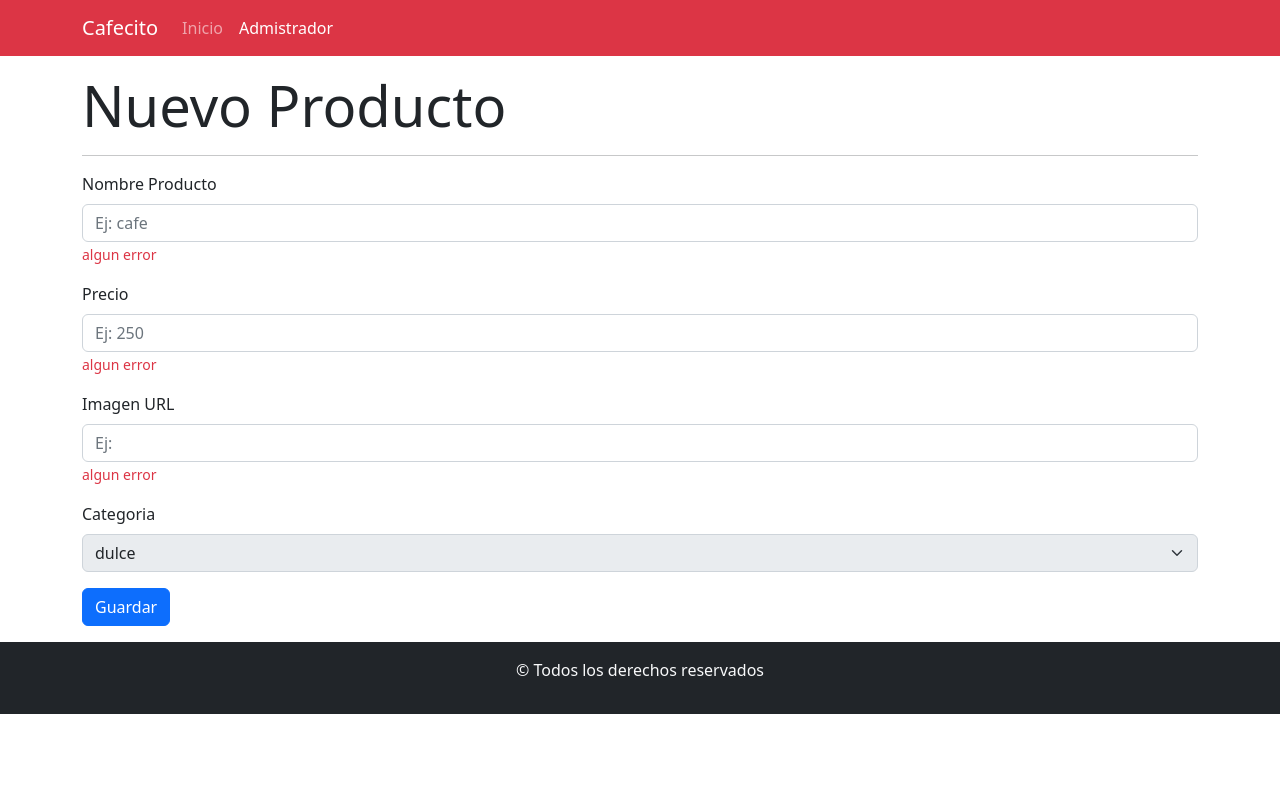
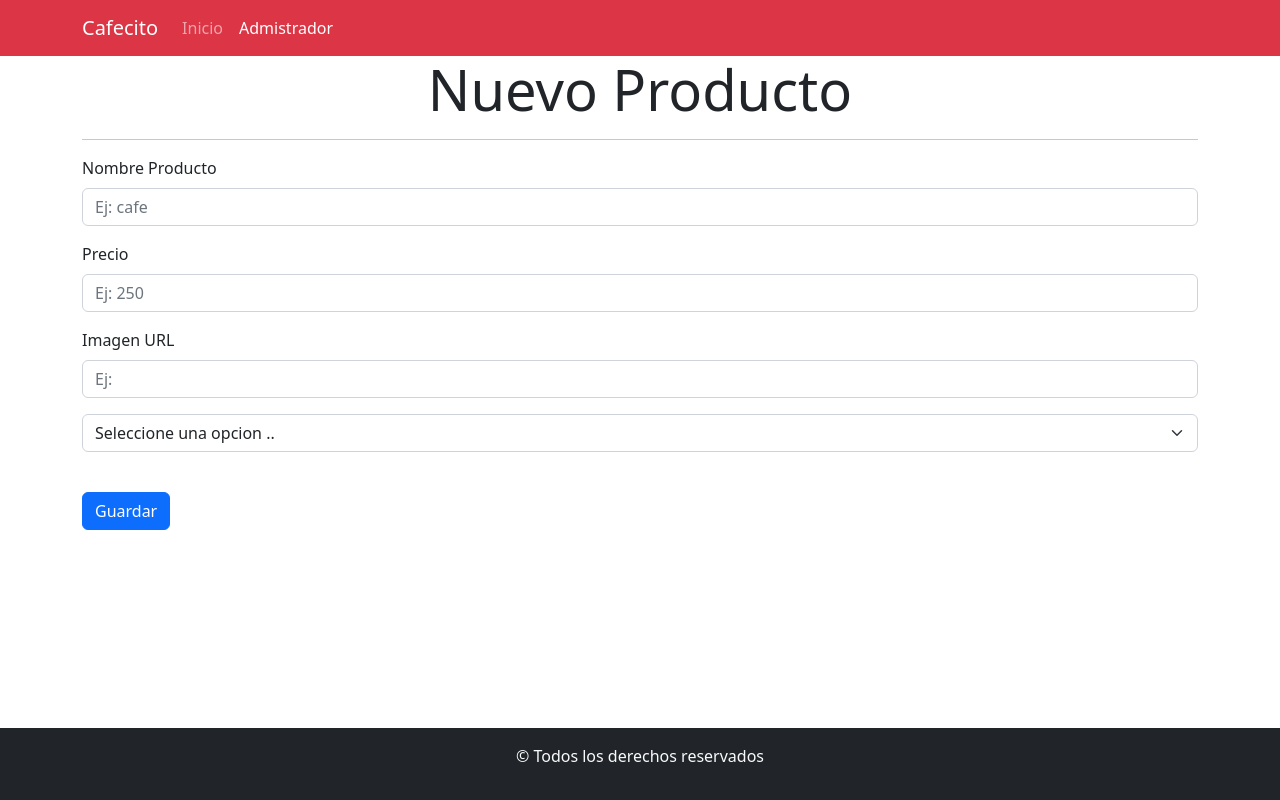
Before and after one commit to Yessi48206/Proyecto-cafecito, a React (Create React App) app: page /administrar/crear in a window 1280 px wide. Built offline with nearby package versions, Linux system fonts and the light colour scheme.

Commit message:
agregamos la validacion del formulario

```diff
--- a/db.json
+++ b/db.json
@@ -3,21 +3,21 @@
         {
             "nombreProducto":"cafe",
             "precio":300,
-            "categoria":"bebida caliente",
+            "categoria":"Bebida caliente",
             "imagen":"https://images.pexels.com/photos/2575835/pexels-photo-2575835.jpeg?auto=compress&cs=tinysrgb&w=1260&h=750&dpr=1",
             "id":1
         },
         {
             "nombreProducto":"brawnie",
             "precio":350,
-            "categoria":"dulce",
+            "categoria":"Dulce",
             "imagen":"https://images.pexels.com/photos/2067396/pexels-photo-2067396.jpeg?auto=compress&cs=tinysrgb&w=1260&h=750&dpr=1",
             "id":1
         },
         {
             "nombreProducto":"te",
             "precio":320,
-            "categoria":"bebida caliente",
+            "categoria":"Bebida caliente",
             "imagen":"https://images.pexels.com/photos/12898335/pexels-photo-12898335.jpeg?auto=compress&cs=tinysrgb&w=600",
             "id":1
         }
--- a/package.json
+++ b/package.json
@@ -10,6 +10,7 @@
     "react": "^18.2.0",
     "react-bootstrap": "^2.5.0",
     "react-dom": "^18.2.0",
+    "react-hook-form": "^7.37.0",
     "react-router-dom": "^6.4.2",
     "react-scripts": "5.0.1",
     "sweetalert2": "^11.5.1",
--- a/src/componente/views/producto/CrearProducto.jsx
+++ b/src/componente/views/producto/CrearProducto.jsx
@@ -1,53 +1,105 @@
-import {Form,Button} from "react-bootstrap";
-
-
+import { Form, Button, Container } from "react-bootstrap";
+import { useForm } from "react-hook-form";
 
 const CrearProducto = () => {
+  const {
+    register,
+    handleSubmit,
+    formState: { errors },
+  } = useForm();
+  const onSubmit = (data) => {
+    console.log(data);
+  };
   return (
-        <div>
-            <section className="container my-3">
-            <h3 className="display-4">Nuevo Producto</h3>
-            <hr/>
-            </section>
-            <section className="container my-3">
-            <Form>
+    <Container className="mainSection">
+      <h3 className="display-4 text-center">Nuevo Producto</h3>
+      <hr />
+      <Form noValidate onSubmit={handleSubmit(onSubmit)}>
         <Form.Group className="mb-3" controlId="formNombreProducto">
           <Form.Label>Nombre Producto</Form.Label>
-        <Form.Control type="text" placeholder="Ej: cafe" />
+          <Form.Control
+            type="text"
+            placeholder="Ej: cafe"
+            {...register("nombreProducto", {
+              required: "El nombre del producto es un dato obligatorio",
+              minLength: {
+                value: 2,
+                message: "la cantidad minima de caracteres debe ser 2",
+              },
+              maxLength: {
+                value: 20,
+                message: "la cantidad maxima de caracteres debe ser 20",
+              },
+            })}
+          />
           <Form.Text className="text-danger">
-          algun error
+            {errors.nombreProducto?.message}
           </Form.Text>
         </Form.Group>
 
         <Form.Group className="mb-3" controlId="formPrecio">
           <Form.Label>Precio</Form.Label>
-        <Form.Control type="number" required placeholder="Ej: 250" />
+          <Form.Control
+            type="number"
+            required
+            placeholder="Ej: 250"
+            {...register("precio", {
+              required: "El precio es un valor obligatorio",
+              min: {
+                value: 50,
+                message: "El precio minimo debe ser de $50",
+              },
+              max: {
+                value: 10000,
+                message: "El precio maximo debe ser de $10.000",
+              },
+            })}
+          />
           <Form.Text className="text-danger">
-          algun error
+            {errors.precio?.message}
           </Form.Text>
         </Form.Group>
         <Form.Group className="mb-3" controlId="formPrecio">
           <Form.Label>Imagen URL</Form.Label>
-        <Form.Control type="number" required placeholder="Ej: " />
+          <Form.Control
+            type="text"
+            required
+            placeholder="Ej: "
+            {...register("imagen", {
+              required: "La URL de la imagen es obligatorio",
+              pattern: {
+                value:
+                  /(ftp|http|https):\/\/(\w+:{0,1}\w*@)?(\S+)(:[0-9]+)?(\/|\/([\w#!:.?+=&%@!\-\/]))?/,
+                message: "debe ingresar una URL valida",
+              },
+            })}
+          />
           <Form.Text className="text-danger">
-          algun error
+            {errors.imagen?.message}
           </Form.Text>
         </Form.Group>
-      <Form.Group className="mb-3">
-        <Form.Label>Categoria</Form.Label>
-        <Form.Select disabled>
-          <option>dulce</option>
-          <option>caliente</option>
-          <option>frio</option>
+        <Form.Group className="mb-3" controlId="formCategoria">
+          <Form.Select aria-label="Default select example"
+          {...register('categoria',{
+            required:'Debe seleccionar una categoria'
+          })}
+          >
+            <option value="">Seleccione una opcion ..</option>
+            <option value="Dulce">Dulce</option>
+            <option value="Bebida caliente">Bebida Caliente</option>
+            <option value="Bebida fria">Bebida Fria</option>
+            <option value="Salado">Salado</option>
           </Form.Select>
+          <Form.Text className="text-danger">
+            {errors.categoria?.message}
+          </Form.Text>
         </Form.Group>
 
-      <Button variant="primary" type="submit">
+        <Button variant="primary" type="submit" className="my-4">
           Guardar
         </Button>
       </Form>
-            </section>
-        </div>
+    </Container>
   );
 };
 
```
Also changed, not shown: 1 other file (tests, documents, lock files or other folders). Lines whose indentation alone changed are shown as unchanged.
